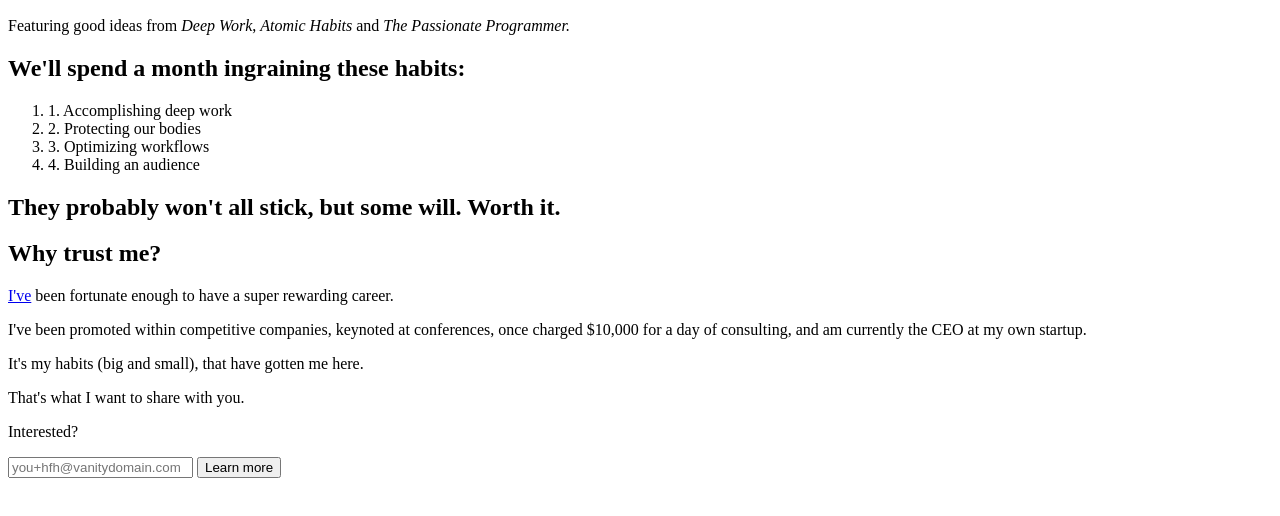
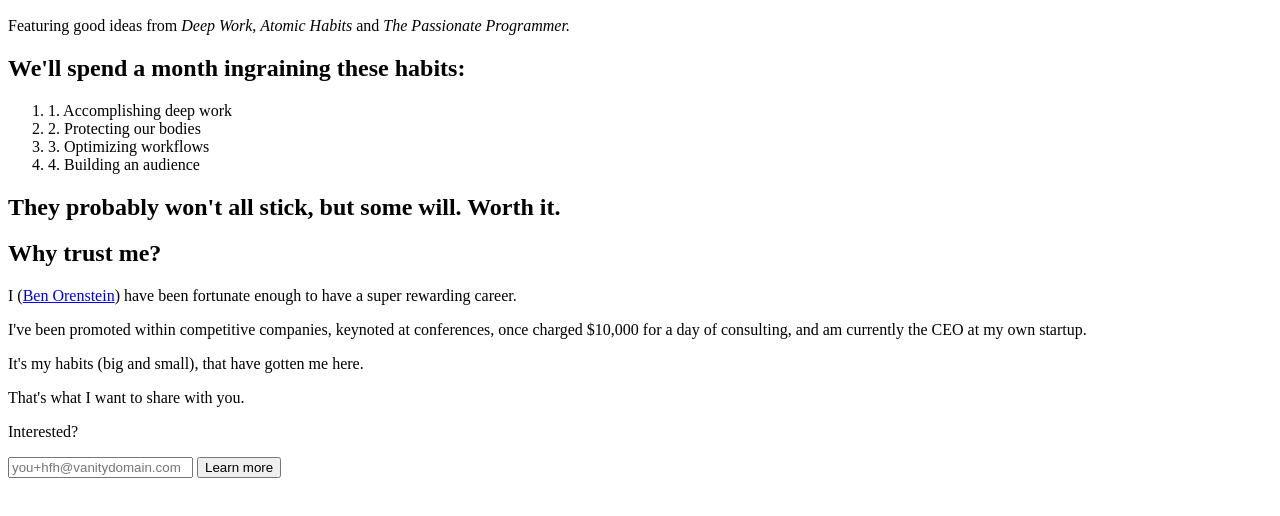
Before and after one commit to r00k/habits-for-hackers-landing, a website: page src/index.html in a window 1280 px wide. Shown: the part 110-626 px from the top of the page. Drawn offline with Linux system fonts and the light colour scheme.

Commit message:
linkdiff

```diff
--- a/src/index.html
+++ b/src/index.html
@@ -40,7 +40,8 @@
 
         <h2 class="text-3xl pt-16">Why trust me?</h2>
 
-        <p class="text-3xl mt-5 text-purple leading-normal"><a class="text-purple-dark" href="https://twitter.com/r00k">I've</a> been fortunate enough to have a super rewarding career.</p>
+        <p class="text-3xl mt-5 text-purple leading-normal">
+          I (<a class="text-purple-dark" href="https://twitter.com/r00k">Ben Orenstein</a>) have been fortunate enough to have a super rewarding career.</p>
 
         <p class="text-3xl mt-5 text-purple leading-normal">
           I've been promoted within
```
